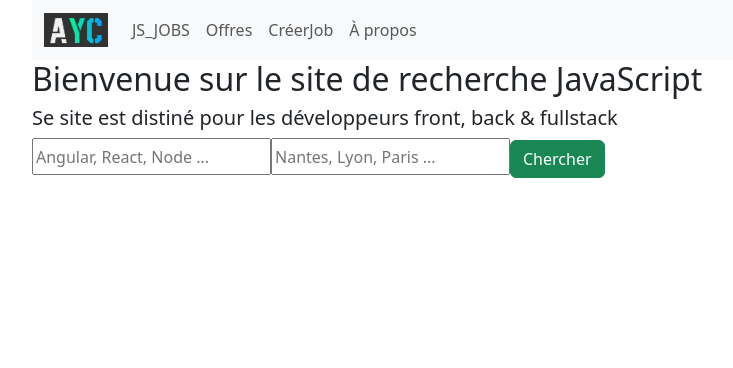
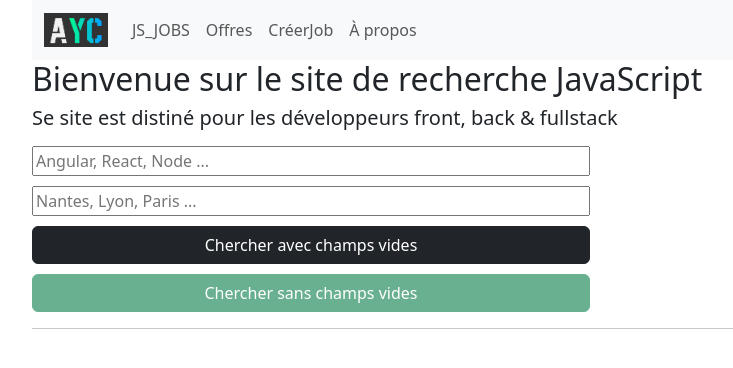
Before and after one commit to CY-Abdel/jsjobsAngularNodeJWT, an Angular app: page / in a window 1280 px wide. Shown: the top 368 px of the page, without its empty margins (50-783 px from the left). Built offline with nearby package versions, Linux system fonts and the light colour scheme.

Commit message:
search component, result of search component

```diff
--- a/src/app/home/home.component.html
+++ b/src/app/home/home.component.html
@@ -2,3 +2,5 @@
 <h5>Se site est distiné pour les développeurs front, back & fullstack</h5>
 
 <app-search></app-search>
+<hr>
+<app-search-result></app-search-result>
--- a/src/app/search-result/search-result.component.html
+++ b/src/app/search-result/search-result.component.html
@@ -1 +1,8 @@
-<p>search-result works!</p>
+<!-- search-result works! -->
+<div *ngFor="let job of jobs">
+  {{ job.title }} - {{ job.city }}
+</div>
+
+<div *ngIf="msg.length > 0">
+  {{ msg }}
+</div>
--- a/src/app/search-result/search-result.component.ts
+++ b/src/app/search-result/search-result.component.ts
@@ -1,10 +1,33 @@
-import { Component } from '@angular/core';
+import { Component, OnInit } from '@angular/core';
+import { JobService } from '../services/job.service';
 
 @Component({
   selector: 'app-search-result',
   templateUrl: './search-result.component.html',
   styleUrl: './search-result.component.css'
 })
-export class SearchResultComponent {
+export class SearchResultComponent implements OnInit {
 
+  jobs: any = [];
+  msg = '';
+
+  constructor(private jobService: JobService) { }
+
+  ngOnInit(): void {
+    this.jobService.searchResultSubject.subscribe({
+      next: data => { this.handleSearchResult(data) },
+      error: err => { console.error(err) }
+    });
+  }
+
+  handleSearchResult(data: any) {
+    console.log(data);
+    if (data.message) {
+      this.jobs = [];
+      console.log(data.message);
+      this.msg = data.message || 'Aucun résultat trouvé.';
+    } else {
+      this.jobs = data.jobs;
+    }
+  }
 }
--- a/src/app/search/search.component.css
+++ b/src/app/search/search.component.css
@@ -1,3 +1,10 @@
-.search-input {
+/* .search-input {
   height: 37px;
+} */
+
+.formflex {
+  display: flex;
+  flex-direction: column;
+  gap: 10px;
+  margin-top: 1rem;
 }
--- a/src/app/search/search.component.html
+++ b/src/app/search/search.component.html
@@ -1,10 +1,11 @@
 <!-- search works! -->
-<div>
-  <form #searchForm="ngForm" (ngSubmit)="searchJobs(searchForm.value)">
-    <input type="text" ngModel class="search-input" name="term" placeholder="Angular, React, Node ...">
+<div class="col-sm-6">
+  <form class="formflex" #searchForm="ngForm" (ngSubmit)="searchJobs(searchForm.value)">
+    <input type="text" ngModel class="search-input" name="term" placeholder="Angular, React, Node ..." required>
     <!-- // charger le lieu -->
     <input type="text" ngModel class="search-input" name="place" placeholder="Nantes, Lyon, Paris ...">
 
-    <button type="submit" class="btn btn-success">Chercher</button>
+    <button type="submit" class="btn btn-dark">Chercher avec champs vides</button>
+    <button type="submit" class="btn btn-success" [disabled]="searchForm.form.invalid">Chercher sans champs vides</button>
   </form>
 </div>
--- a/src/app/search/search.component.ts
+++ b/src/app/search/search.component.ts
@@ -1,5 +1,7 @@
 import { Component, OnInit } from '@angular/core';
 import { JobService } from '../services/job.service';
+import { NgForm } from '@angular/forms';
+import { SearchResultComponent } from '../search-result/search-result.component';
 
 @Component({
   selector: 'app-search',
@@ -27,5 +29,4 @@ export class SearchComponent implements OnInit {
         }
       });
   }
-
 }
--- a/src/app/services/job.service.ts
+++ b/src/app/services/job.service.ts
@@ -12,6 +12,10 @@ export class JobService {
   jobs: any = [];
   initialJobs: any = [];
   JobsSubject = new Subject();
+
+  //resultat de recherche
+  searchResultSubject = new Subject();
+
 
   // conecter back et front
   BASE_URL = 'http://localhost:4201/';
@@ -71,9 +75,11 @@ export class JobService {
 
     return this.http.get(`${this.BASE_URL}api/search${term}${place}`)
       .pipe(
-        map((res: any) => res)
+        map((res: any) => res),
+        tap(res => this.searchResultSubject.next(res))
       );
   }
+}
 
   // getJobs(): Observable<any> {
   //   if (this.jobs.length > 0 && this.initialJobs.length > 0) {
@@ -183,4 +189,4 @@ export class JobService {
 
 
 
-}
+// }
```
Also changed, not shown: 1 other file (tests, documents, lock files or other folders).
